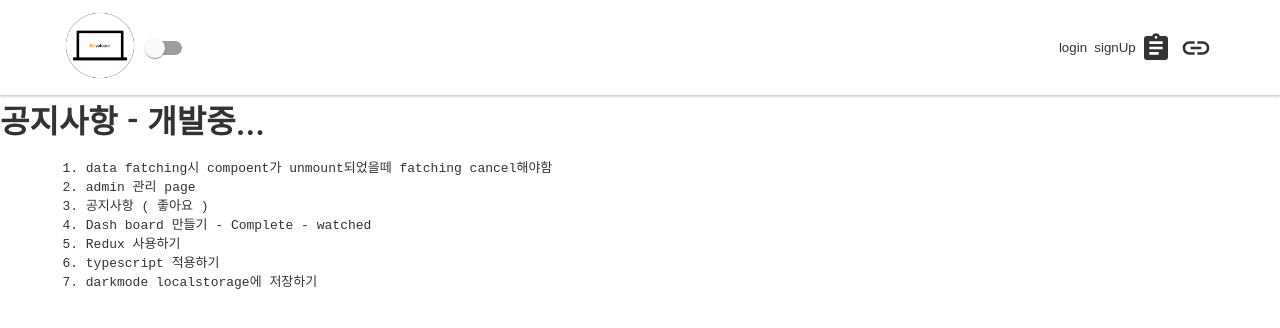
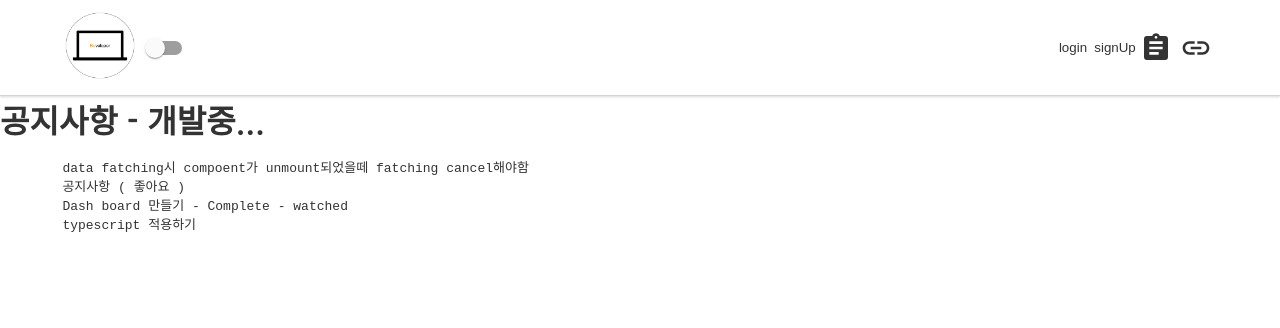
Before and after one commit to funetes/beveloper, a React (Create React App) app: page /board in a window 1280 px wide. Shown: the top 328 px of the page. Built offline with nearby package versions, Linux system fonts and the light colour scheme; no server answers; the database is empty.

Commit message:
list update

```diff
--- a/src/components/Board/Board.js
+++ b/src/components/Board/Board.js
@@ -6,13 +6,10 @@ const Board = () => {
       <h1>공지사항 - 개발중...</h1>
       <pre>
         {`
-        1. data fatching시 compoent가 unmount되었을떼 fatching cancel해야함
-        2. admin 관리 page
-        3. 공지사항 ( 좋아요 )
-        4. Dash board 만들기 - Complete - watched
-        5. Redux 사용하기
-        6. typescript 적용하기
-        7. darkmode localstorage에 저장하기
+        data fatching시 compoent가 unmount되었을떼 fatching cancel해야함
+        공지사항 ( 좋아요 )
+        Dash board 만들기 - Complete - watched
+        typescript 적용하기
         `}
       </pre>
     </main>
```
